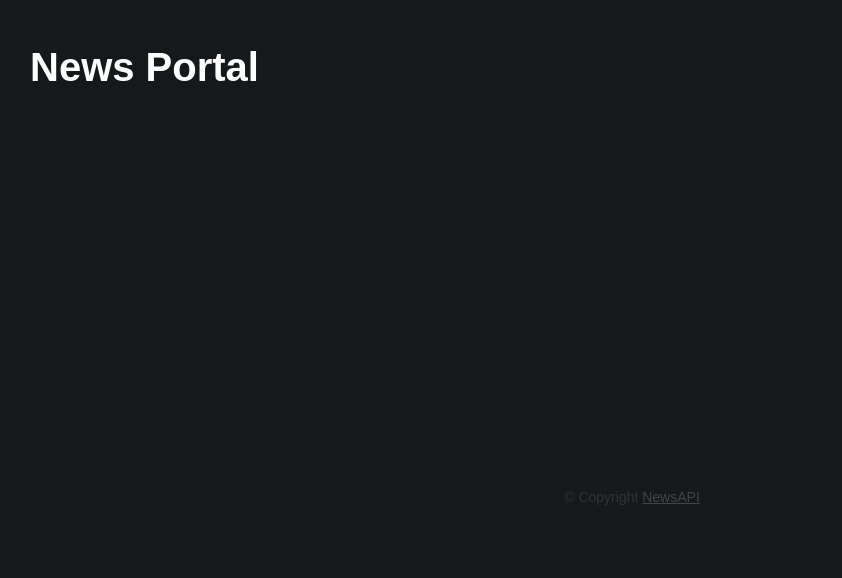
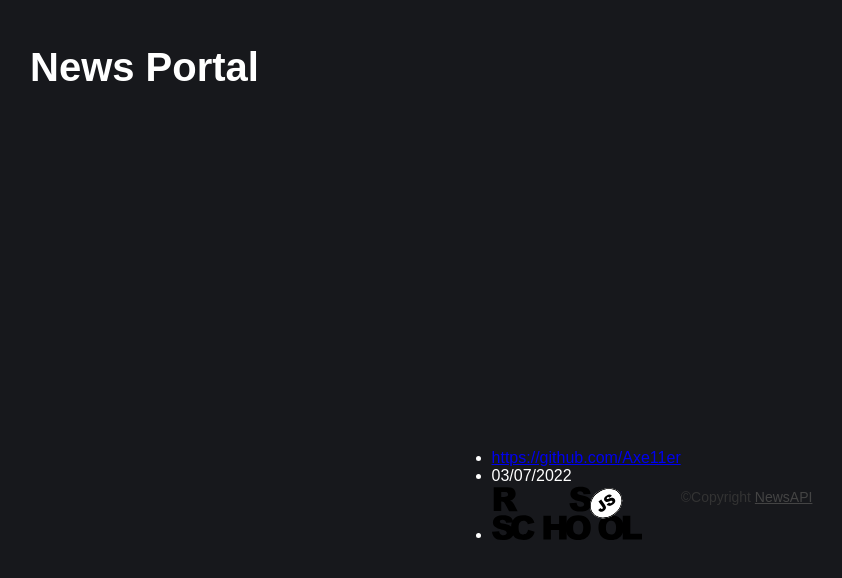
Before and after one commit to Axe11er/News-API, a website built with webpack: page src/index.html in a window 1280 px wide. Shown: the whole page, without its empty margins (8-850 px from the left). Built offline with nearby package versions, Linux system fonts and the light colour scheme; no server answers.

Commit message:
feat: add info block to footer

```diff
--- a/src/index.html
+++ b/src/index.html
@@ -15,9 +15,16 @@
             <div class="news"></div>
         </main>
         <footer>
-            <p class="copyright">
-                Copyright <a href="https://newsapi.org">NewsAPI</a>
-            </p>
+            <ul class="info">
+                <li><a href="https://github.com/Axe11er" target="_blank">https://github.com/Axe11er</a></li>
+                <li>03/07/2022</li>
+                <li>
+                    <a href="https://rs.school/js/" target="_blank"
+                        ><img src="./assets/images/rs_school_js.svg" alt="logo" width="150" />
+                    </a>
+                </li>
+            </ul>
+            <p class="copyright">Copyright <a href="https://newsapi.org">NewsAPI</a></p>
         </footer>
 
         <template id="sourceItemTemp">
```
